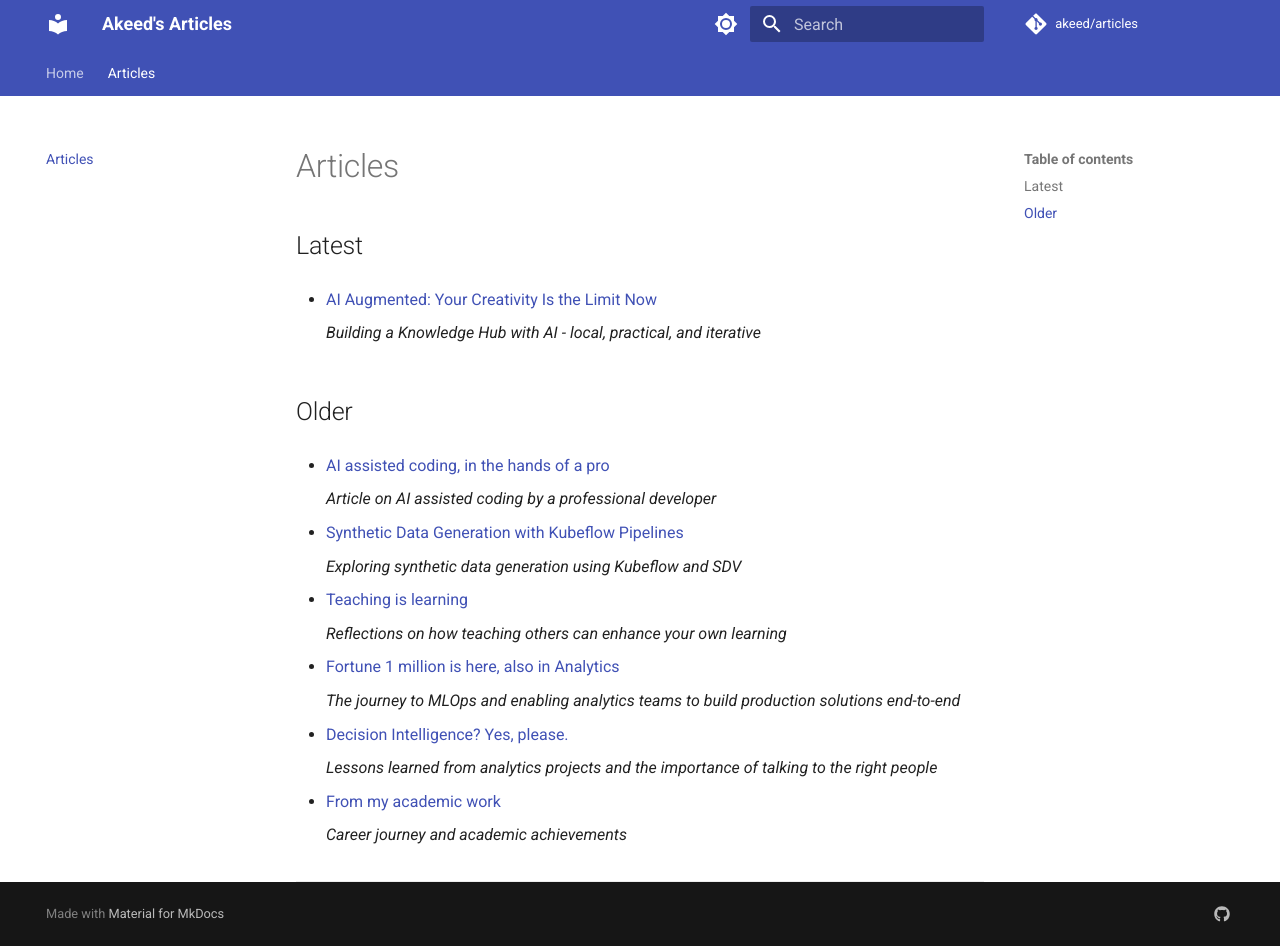
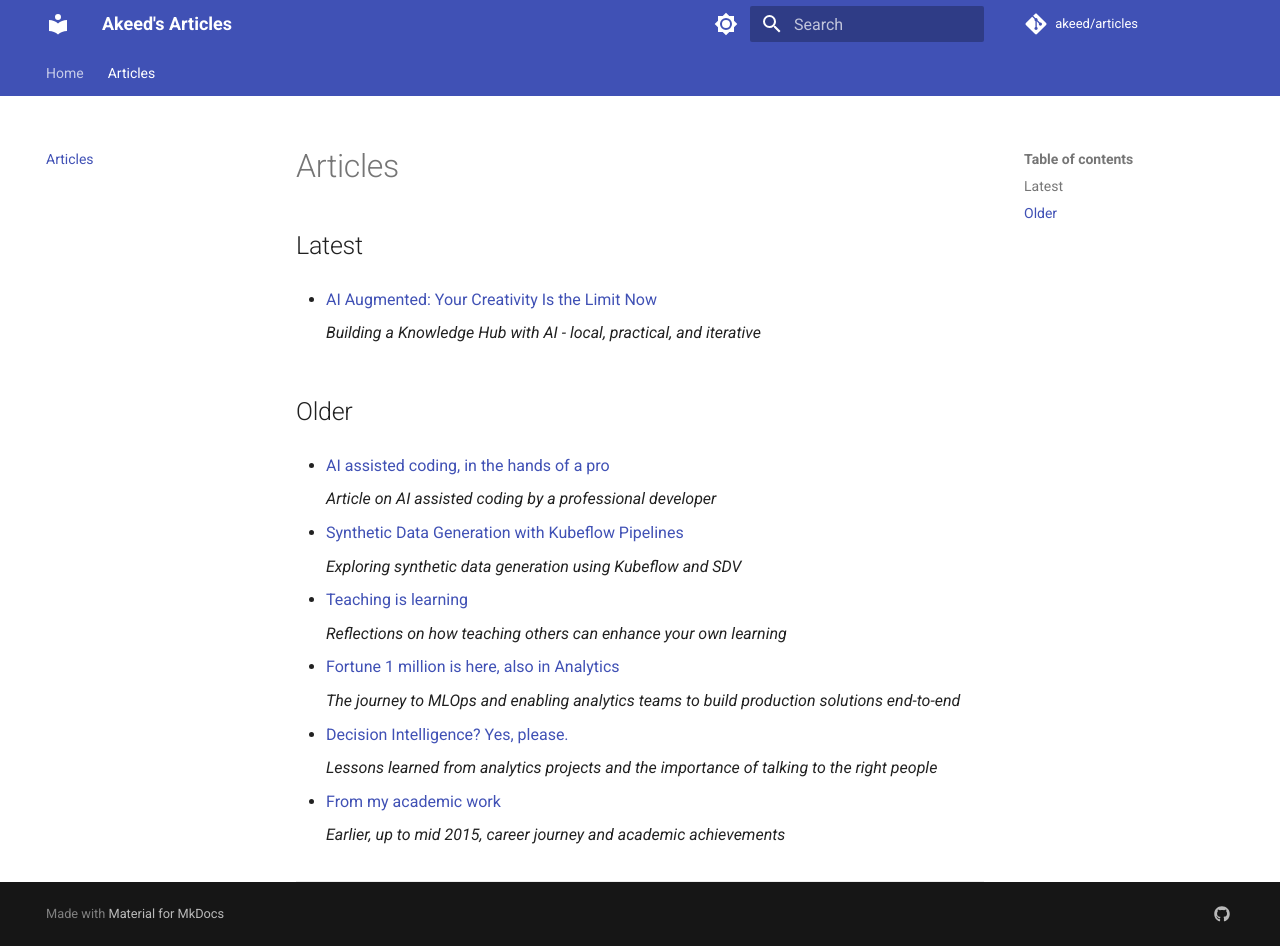
Before and after one commit to akeed/akeed.github.io, an MkDocs documentation site: the page built from docs/articles/index.md, in a window 1280 px wide and 946 px high. Built offline with MkDocs 1.6.1 and Material for MkDocs 9.7.7, drawn with Linux system fonts in a browser that asks for light colours; comment, search, counter and statistics services are not loaded.

Commit message:
fix: minor

```diff
--- a/docs/articles/index.md
+++ b/docs/articles/index.md
@@ -33,6 +33,6 @@
 
 - [From my academic work](Academic-work/index.md)
 
-    *Career journey and academic achievements*
+    *Earlier, up to mid 2015, career journey and academic achievements*
 
 ---
```
